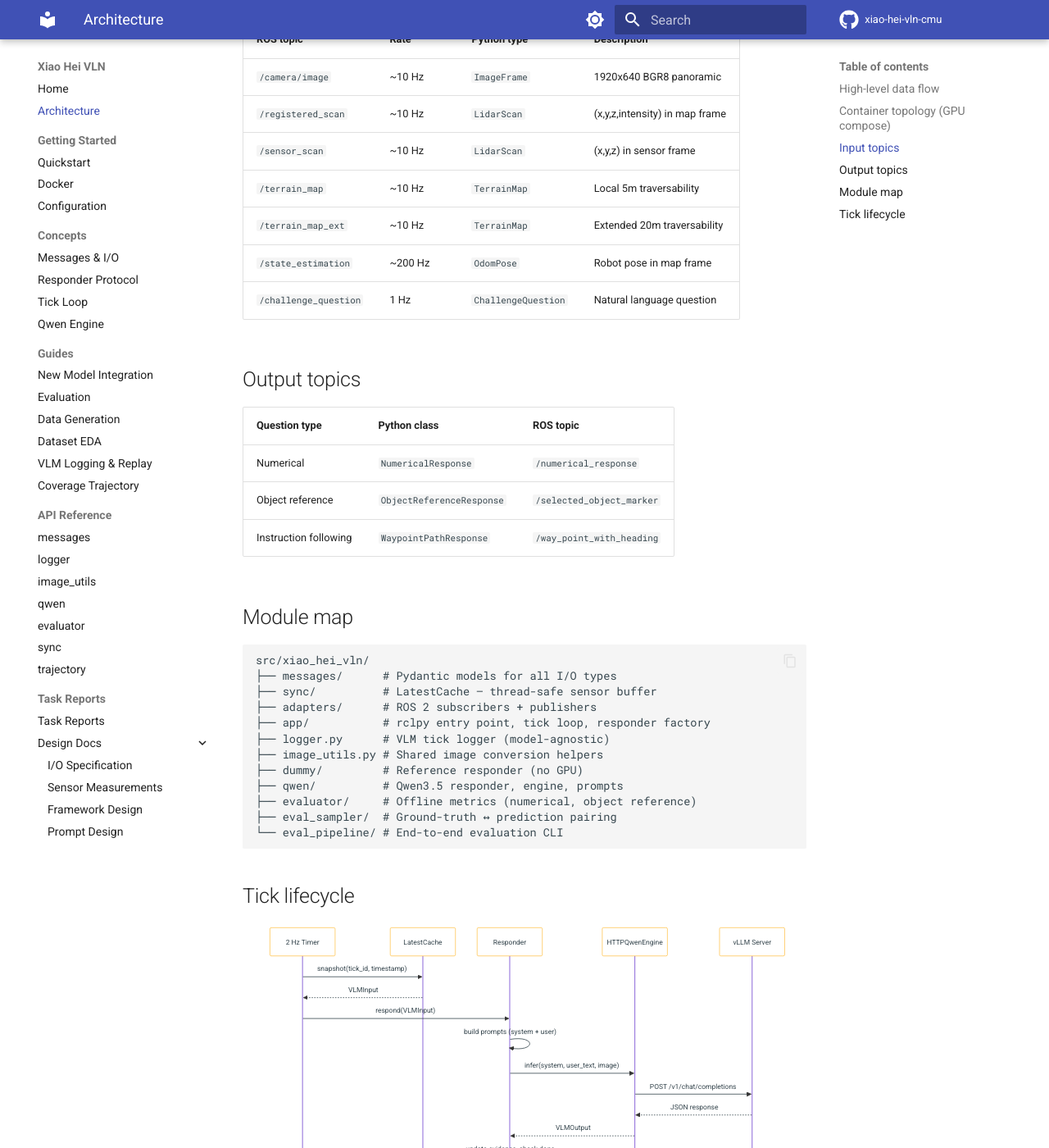
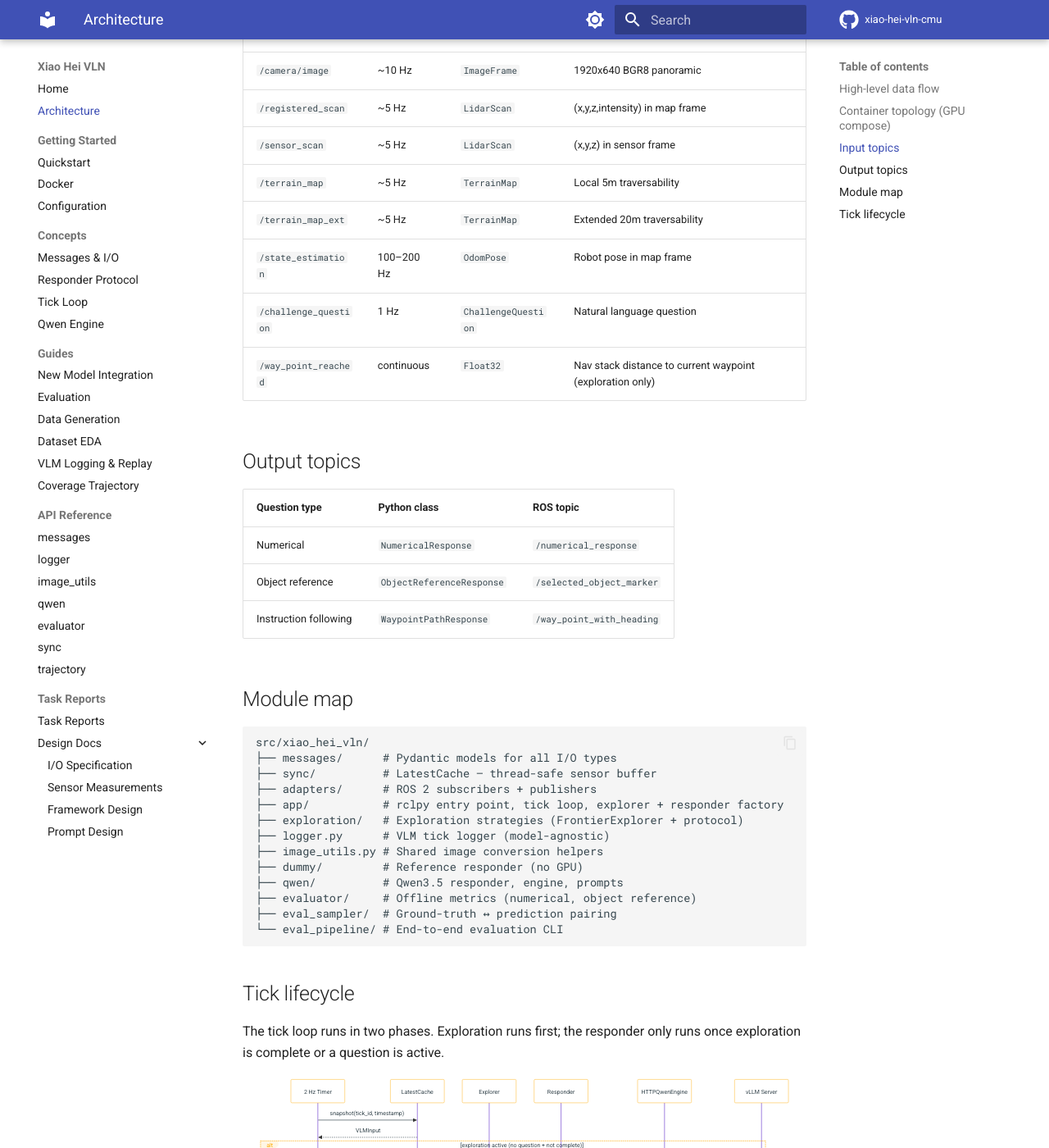
Before and after one commit to ginlov/xiao-hei-vln-cmu, an MkDocs documentation site: the page built from docs/architecture.md, in a window 1280 px wide and 1400 px high, scrolled down 777 px. Shown: the whole window at 82% size. Built offline with MkDocs 1.6.1 and Material for MkDocs 9.7.7, drawn with Linux system fonts in a browser that asks for light colours; comment, search, counter and statistics services are not loaded.

Commit message:
docs(exploration): add exploration docs and remove EXPLORATION_DEBUG.md
New concept pages:
- docs/concepts/exploration.md — ExplorationStrategy protocol, tick
  loop integration, VLMInput fields used, lifecycle (start / pause for
  questions / stop conditions), structured log event reference
- docs/concepts/frontier-explorer.md — per-tick algorithm, inputs/
  outputs, OccupancyGrid, frontier selection scoring, all robustness
  features (nav-stack advance, early-skip, stuck timeout, blacklisting,
  consecutive skip limit), current parameter table

New guide:
- docs/guides/new-exploration-strategy.md — step-by-step: implement
  protocol, register elif branch, select via env var, test without ROS,
  run end-to-end

Updated pages:
- docs/architecture.md — add exploration/ to module map, add
  /way_point_reached to input topics, update tick lifecycle sequence
  diagram to show two-phase explorer/responder branching
- docs/getting-started/configuration.md — add Exploration section with
  all four env vars
- docs/index.md — add quick links for the three new pages

Removed src/xiao_hei_vln/exploration/EXPLORATION_DEBUG.md — superseded
by the above.

````diff
--- a/docs/architecture.md
+++ b/docs/architecture.md
@@ -54,12 +54,13 @@ All three containers share `network_mode: host` so ROS 2 DDS discovery and the v
 | ROS topic | Rate | Python type | Description |
 |---|---|---|---|
 | `/camera/image` | ~10 Hz | `ImageFrame` | 1920x640 BGR8 panoramic |
-| `/registered_scan` | ~10 Hz | `LidarScan` | (x,y,z,intensity) in map frame |
-| `/sensor_scan` | ~10 Hz | `LidarScan` | (x,y,z) in sensor frame |
-| `/terrain_map` | ~10 Hz | `TerrainMap` | Local 5m traversability |
-| `/terrain_map_ext` | ~10 Hz | `TerrainMap` | Extended 20m traversability |
-| `/state_estimation` | ~200 Hz | `OdomPose` | Robot pose in map frame |
+| `/registered_scan` | ~5 Hz | `LidarScan` | (x,y,z,intensity) in map frame |
+| `/sensor_scan` | ~5 Hz | `LidarScan` | (x,y,z) in sensor frame |
+| `/terrain_map` | ~5 Hz | `TerrainMap` | Local 5m traversability |
+| `/terrain_map_ext` | ~5 Hz | `TerrainMap` | Extended 20m traversability |
+| `/state_estimation` | 100–200 Hz | `OdomPose` | Robot pose in map frame |
 | `/challenge_question` | 1 Hz | `ChallengeQuestion` | Natural language question |
+| `/way_point_reached` | continuous | `Float32` | Nav stack distance to current waypoint (exploration only) |
 
 ## Output topics
 
@@ -76,7 +77,8 @@ src/xiao_hei_vln/
 ├── messages/      # Pydantic models for all I/O types
 ├── sync/          # LatestCache — thread-safe sensor buffer
 ├── adapters/      # ROS 2 subscribers + publishers
-├── app/           # rclpy entry point, tick loop, responder factory
+├── app/           # rclpy entry point, tick loop, explorer + responder factory
+├── exploration/   # Exploration strategies (FrontierExplorer + protocol)
 ├── logger.py      # VLM tick logger (model-agnostic)
 ├── image_utils.py # Shared image conversion helpers
 ├── dummy/         # Reference responder (no GPU)
@@ -88,23 +90,33 @@ src/xiao_hei_vln/
 
 ## Tick lifecycle
 
+The tick loop runs in two phases.  Exploration runs first; the responder
+only runs once exploration is complete or a question is active.
+
 ```mermaid
 sequenceDiagram
     participant Timer as 2 Hz Timer
     participant Cache as LatestCache
+    participant Exp as Explorer
     participant Resp as Responder
     participant Engine as HTTPQwenEngine
     participant vLLM as vLLM Server
 
     Timer->>Cache: snapshot(tick_id, timestamp)
     Cache-->>Timer: VLMInput
-    Timer->>Resp: respond(VLMInput)
-    Resp->>Resp: build prompts (system + user)
-    Resp->>Engine: infer(system, user_text, image)
-    Engine->>vLLM: POST /v1/chat/completions
-    vLLM-->>Engine: JSON response
-    Engine-->>Resp: VLMOutput
-    Resp->>Resp: update evidence, check done
-    Resp-->>Timer: VLMOutput
-    Timer->>Timer: publisher.publish(output)
+
+    alt exploration active (no question + not complete)
+        Timer->>Exp: update(VLMInput)
+        Exp-->>Timer: Waypoint | None
+        Timer->>Timer: publisher.publish(WaypointPathResponse)
+    else question active or exploration done
+        Timer->>Resp: respond(VLMInput)
+        Resp->>Resp: build prompts (system + user)
+        Resp->>Engine: infer(system, user_text, image)
+        Engine->>vLLM: POST /v1/chat/completions
+        vLLM-->>Engine: JSON response
+        Engine-->>Resp: VLMOutput
+        Resp-->>Timer: VLMOutput
+        Timer->>Timer: publisher.publish(output)
+    end
 ```
````
Also changed, not shown: other parts of docs/architecture.md (+1 -1 lines), docs/getting-started/configuration.md (+10 -1 lines), docs/index.md (+3 -0 lines), src/xiao_hei_vln/exploration/EXPLORATION_DEBUG.md (deleted, +0 -97 lines).
